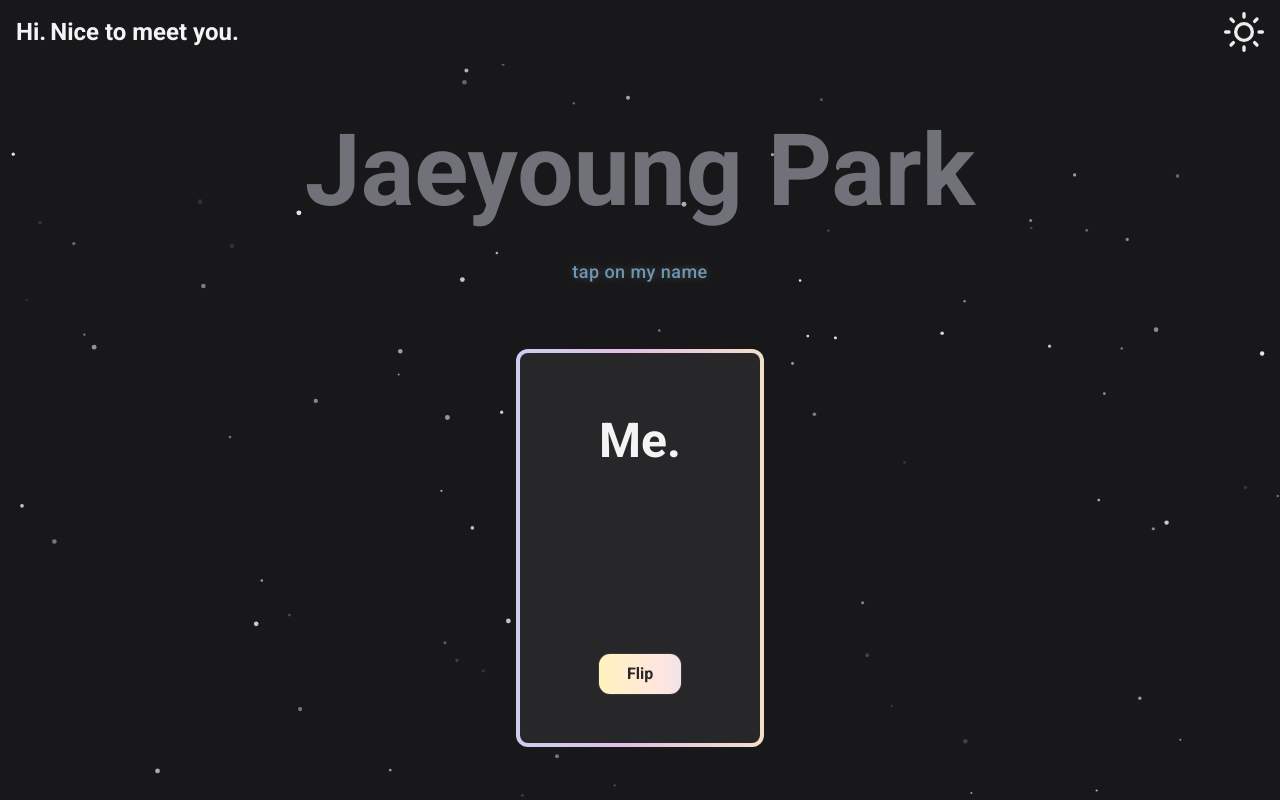
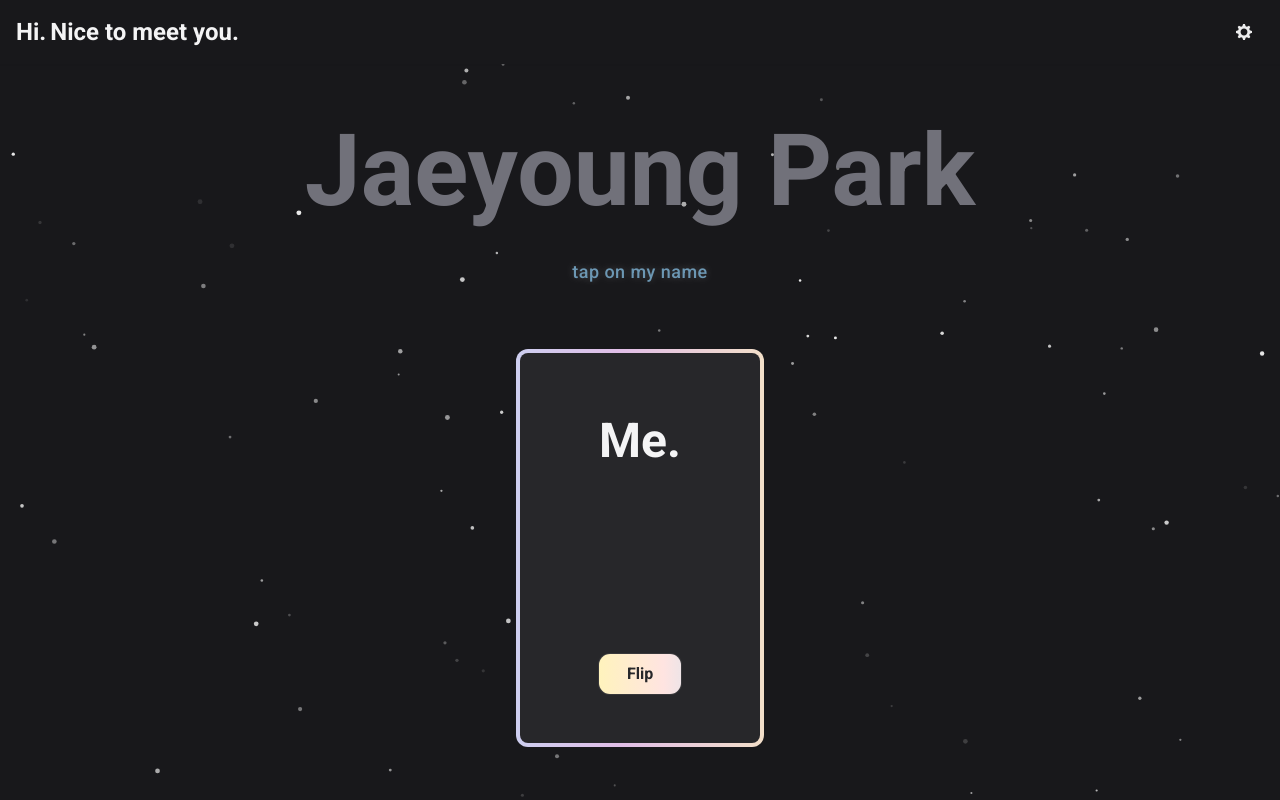
Before and after one commit to sttsspjy/myIdCard, a React (Vite) app: page / in a window 1280 px wide. Built offline with nearby package versions, Linux system fonts and the light colour scheme.

Commit message:
moved dark mode switch to settings menu, added particles toggle

```diff
--- a/src/App.tsx
+++ b/src/App.tsx
@@ -7,6 +7,7 @@ import CardFlip from './components/CardFlip'
 import CardBack from './components/CardBack'
 import GradientTypewriter from './components/GradientTypewriter'
 import ParticleBackground from './components/ParticleBackground'
+import { AppProvider } from './context/AppContext'
 import './App.css'
 
 const theme = extendTheme({
@@ -61,6 +62,7 @@ function App() {
     <>
       <ColorModeScript initialColorMode={theme.config.initialColorMode} />
       <ChakraProvider theme={theme}>
+        <AppProvider>
           <Router>
             {/* Particle Background - positioned beneath everything */}
             <ParticleBackground />
@@ -139,6 +141,7 @@ function App() {
               </Routes>
             </Box>
           </Router>
+        </AppProvider>
       </ChakraProvider>
     </>
   )
--- a/src/components/Navbar.tsx
+++ b/src/components/Navbar.tsx
@@ -1,22 +1,21 @@
-import { Box, Flex, Link as ChakraLink, Spacer, IconButton, useBreakpointValue } from '@chakra-ui/react'
-import { useColorMode } from '@chakra-ui/color-mode'
-import { MoonIcon, SunIcon } from '@chakra-ui/icons'
+import { Box, Flex, Link as ChakraLink, Spacer, IconButton, useBreakpointValue,
+  Menu, MenuButton, MenuList, MenuItem, Switch, Text, Tooltip, useColorMode } from '@chakra-ui/react'
+import { SettingsIcon } from '@chakra-ui/icons'
 import { useState, useEffect } from 'react'
+import { useAppContext } from '../context/AppContext'
 
 const Navbar = () => {
-  const iconSize = useBreakpointValue({ base: "sm", md: "md" });
-  const { colorMode, toggleColorMode } = useColorMode()
+  const iconSize = useBreakpointValue({ base: "md", md: "md" });
+  const { colorMode, toggleColorMode } = useColorMode();
+  const { particlesEnabled, toggleParticles } = useAppContext();
   const musicLink = 'https://www.youtube.com/watch?v=mRsUPoFtUtA'
 
-  // State for typing animation
   const [displayText, setDisplayText] = useState('');
   const fullText = "Nice to meet you.";
   const typingSpeed = 100; // ms per character
 
-  // Start typing animation when component mounts
   useEffect(() => {
     let currentIndex = 0;
-    // Add a small delay before starting the typing animation
     const initialDelay = setTimeout(() => {
       const typingInterval = setInterval(() => {
         if (currentIndex < fullText.length) {
@@ -68,13 +67,39 @@ const Navbar = () => {
         </Box>
         <Spacer />
         <Flex alignItems="center">
-          <IconButton
-            aria-label="Toggle dark mode"
-            as={colorMode === 'dark' ? SunIcon : MoonIcon}
-            onClick={toggleColorMode}
-            size={iconSize}
-            variant="ghost"
-          />
+          <Menu closeOnSelect={false}>
+            <Tooltip label="Settings" hasArrow>
+              <MenuButton
+                as={IconButton}
+                icon={<SettingsIcon />}
+                variant="ghost"
+                aria-label="Settings"
+                size={iconSize}
+              />
+            </Tooltip>
+            <MenuList minWidth="200px">
+              <MenuItem closeOnSelect={false}>
+                <Flex width="100%" justifyContent="space-between" alignItems="center">
+                  <Text>Dark Mode</Text>
+                  <Switch
+                    isChecked={colorMode === 'dark'}
+                    onChange={toggleColorMode}
+                    colorScheme="blue"
+                  />
+                </Flex>
+              </MenuItem>
+              <MenuItem closeOnSelect={false}>
+                <Flex width="100%" justifyContent="space-between" alignItems="center">
+                  <Text>Particles</Text>
+                  <Switch
+                    isChecked={particlesEnabled}
+                    onChange={toggleParticles}
+                    colorScheme="blue"
+                  />
+                </Flex>
+              </MenuItem>
+            </MenuList>
+          </Menu>
         </Flex>
       </Flex>
     </Box>
--- a/src/components/ParticleBackground.tsx
+++ b/src/components/ParticleBackground.tsx
@@ -3,27 +3,28 @@ import Particles from "react-tsparticles";
 import { loadFull } from "tsparticles";
 import { Box, useColorModeValue } from "@chakra-ui/react";
 import type { Engine, ISourceOptions } from "tsparticles-engine";
+import { useAppContext } from "../context/AppContext";
 
 interface ParticleBackgroundProps {
   children?: React.ReactNode;
 }
 
 const ParticleBackground: React.FC<ParticleBackgroundProps> = ({ children }) => {
+  const { particlesEnabled } = useAppContext();
+
   const particlesInit = useCallback(async (engine: Engine) => {
-    // Load the full version of tsParticles for more customization options
     await loadFull(engine);
   }, []);
 
-  // Get colors based on color mode
   const particleColor = useColorModeValue("rgba(60, 60, 60, 0.8)", "rgba(255, 255, 255, 0.7)");
   const backgroundColor = useColorModeValue("#ffffff", "#18181b");
 
   // Adjust particle settings based on color mode
-  const particleCount = useColorModeValue(80, 100); // More particles in dark mode
+  const particleCount = useColorModeValue(80, 100);
   const particleSize = useColorModeValue(3, 2.5);
-  const particleSpeed = useColorModeValue(0.6, 0.5); // Slightly slower in dark mode
-  const connectDistance = useColorModeValue(150, 160); // Connection distance
-  const lineWidth = useColorModeValue(2, 1.8); // Line width
+  const particleSpeed = useColorModeValue(0.6, 0.5);
+  const connectDistance = useColorModeValue(150, 160);
+  const lineWidth = useColorModeValue(2, 1.8);
 
   // Configuration for particles
   const particlesConfig: ISourceOptions = {
@@ -83,7 +84,7 @@ const ParticleBackground: React.FC<ParticleBackgroundProps> = ({ children }) =>
           rotateY: 1200
         }
       },
-      // Disable collisions for better performance
+      // Disable collisions
       collisions: {
         enable: false
       }
@@ -117,6 +118,17 @@ const ParticleBackground: React.FC<ParticleBackgroundProps> = ({ children }) =>
     }
   };
 
+  if (!particlesEnabled) {
+    return (
+      <Box
+        className="particles-container"
+        bg={backgroundColor}
+      >
+        {children}
+      </Box>
+    );
+  }
+
   return (
     <Box className="particles-container">
       <Particles
--- /dev/null
+++ b/src/context/AppContext.tsx
@@ -0,0 +1,38 @@
+import React, { createContext, useState, useContext } from 'react';
+
+interface AppContextType {
+  particlesEnabled: boolean;
+  toggleParticles: () => void;
+}
+
+// Create the context with default values
+const AppContext = createContext<AppContextType>({
+  particlesEnabled: true,
+  toggleParticles: () => {},
+});
+
+// Custom hook to use the AppContext
+export const useAppContext = () => useContext(AppContext);
+
+// Provider component that wraps the app
+export const AppProvider: React.FC<{ children: React.ReactNode }> = ({ children }) => {
+  const [particlesEnabled, setParticlesEnabled] = useState(true);
+
+  const toggleParticles = () => {
+    setParticlesEnabled(prev => !prev);
+  };
+
+  // Value object that will be passed to consuming components
+  const value = {
+    particlesEnabled,
+    toggleParticles,
+  };
+
+  return (
+    <AppContext.Provider value={value}>
+      {children}
+    </AppContext.Provider>
+  );
+};
+
+export default AppContext;
```
Lines whose indentation alone changed are shown as unchanged.
